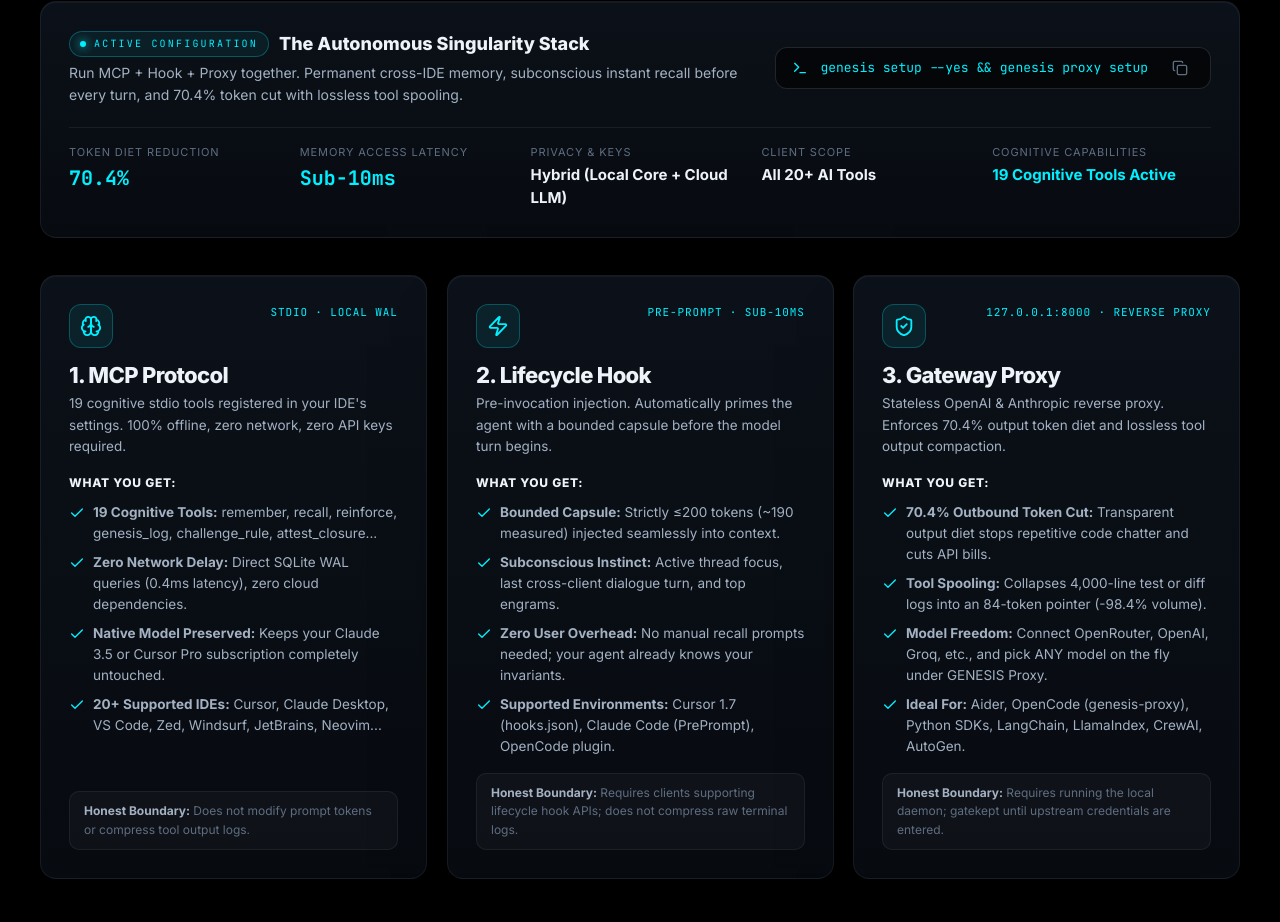
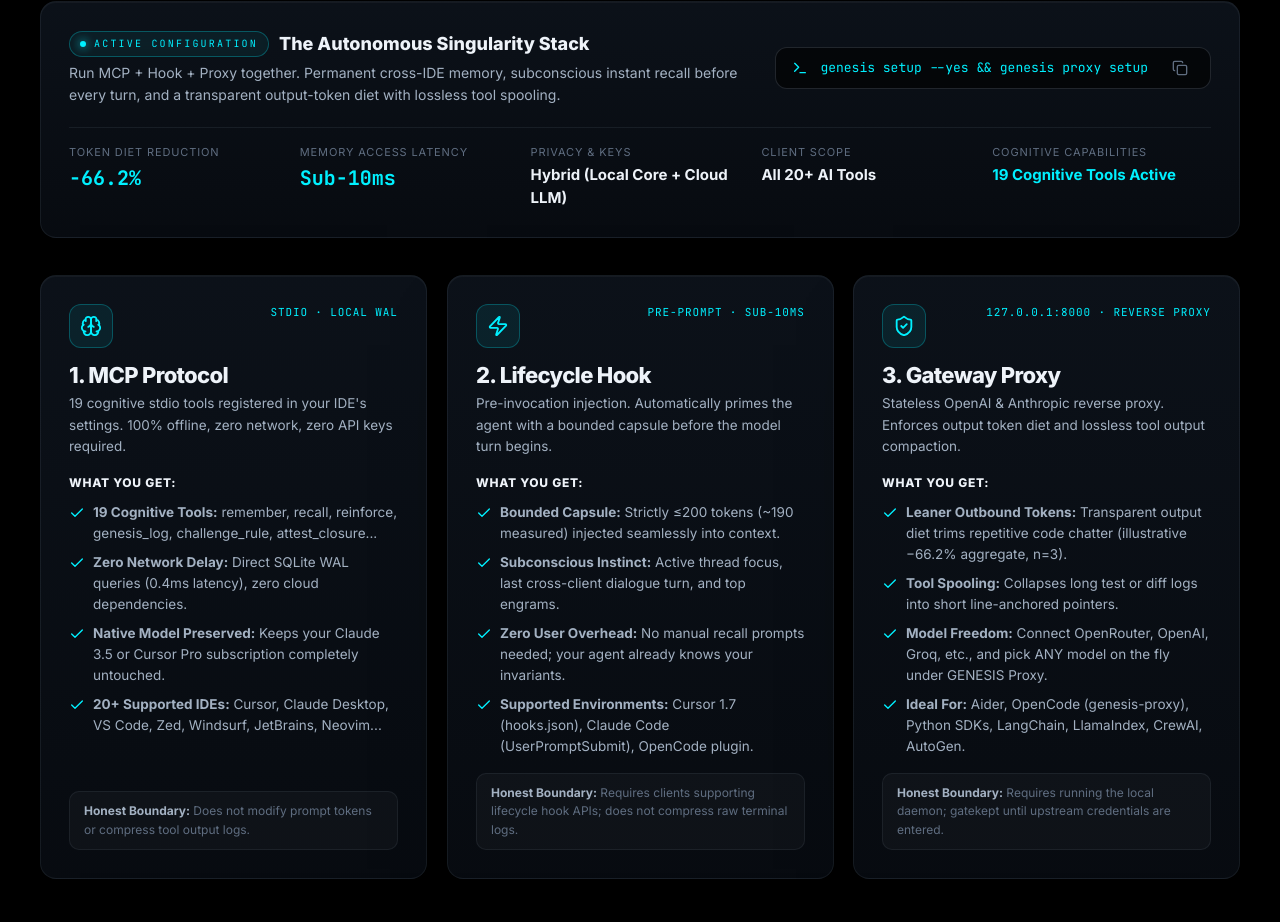
Before and after one commit to HamidRezaeian/genesis-memory-site, a React (Vite) app: page / in a window 1280 px wide. Shown: the part 1266-2188 px from the top of the page. Built offline with nearby package versions, Linux system fonts and the light colour scheme.

Commit message:
feat(site): honesty pass — true -66.2% aggregate, UserPromptSubmit, v0.14.3

```diff
--- a/package.json
+++ b/package.json
@@ -1,7 +1,7 @@
 {
   "name": "genesis-memory-site",
   "private": true,
-  "version": "0.14.1",
+  "version": "0.14.3",
   "type": "module",
   "scripts": {
     "dev": "vite",
--- a/src/components/Hero.jsx
+++ b/src/components/Hero.jsx
@@ -37,7 +37,7 @@
     <div style={{ display: 'flex', gap: 28, flexWrap: 'wrap', alignItems: 'center' }}>
       <div><div className="mono" style={{ fontSize: 26, fontWeight: 700, color: 'var(--cyan)', letterSpacing: '-.03em' }}>{fmt.int(tk)}</div><div style={{ fontSize: 11, color: 'var(--fg-3)', letterSpacing: '.14em', textTransform: 'uppercase' }}>tokens dieted · live</div></div>
       <div><div className="mono" style={{ fontSize: 26, fontWeight: 700, color: '#fff', letterSpacing: '-.03em' }}>{fmt.usd(dl)}</div><div style={{ fontSize: 11, color: 'var(--fg-3)', letterSpacing: '.14em', textTransform: 'uppercase' }}>saved this month</div></div>
-      <div><div className="mono" style={{ fontSize: 26, fontWeight: 700, letterSpacing: '-.03em' }}>440</div><div style={{ fontSize: 11, color: 'var(--fg-3)', letterSpacing: '.14em', textTransform: 'uppercase' }}>tests green</div></div>
+      <div><div className="mono" style={{ fontSize: 26, fontWeight: 700, letterSpacing: '-.03em' }}>467</div><div style={{ fontSize: 11, color: 'var(--fg-3)', letterSpacing: '.14em', textTransform: 'uppercase' }}>tests green</div></div>
     </div>
   )
 }
--- a/src/components/OutputDiet.jsx
+++ b/src/components/OutputDiet.jsx
@@ -311,8 +311,8 @@
             {/* Aggregated Benchmark Metrics Footer */}
             <div style={{ marginTop: 24, paddingTop: 18, borderTop: '1px solid var(--line)', display: 'flex', flexWrap: 'wrap', justifyContent: 'space-around', gap: 16, textAlign: 'center' }}>
               <div>
-                <span className="mono" style={{ fontSize: 24, fontWeight: 800, color: 'var(--cyan)' }}>70.4%</span>
-                <p style={{ fontSize: 11, color: 'var(--fg-3)', marginTop: 2, letterSpacing: '.06em', textTransform: 'uppercase' }}>Avg Live Token Cut</p>
+                <span className="mono" style={{ fontSize: 24, fontWeight: 800, color: 'var(--cyan)' }}>66.2%</span>
+                <p style={{ fontSize: 11, color: 'var(--fg-3)', marginTop: 2, letterSpacing: '.06em', textTransform: 'uppercase' }}>Illustrative Token Cut (n=3)</p>
               </div>
               <div>
                 <span className="mono" style={{ fontSize: 24, fontWeight: 800, color: 'var(--cyan)' }}>96.4%</span>
--- a/src/components/Pricing.jsx
+++ b/src/components/Pricing.jsx
@@ -96,7 +96,7 @@
         <div>
           <div style={{ display: 'flex', alignItems: 'center', gap: 10, fontWeight: 900, letterSpacing: '.16em', fontSize: 13 }}><span style={{ width: 20, height: 20, borderRadius: '50%', background: 'radial-gradient(circle at 35% 35%,#fff,var(--cyan) 35%,rgba(0,240,255,.15) 70%,transparent 72%)', boxShadow: '0 0 18px rgba(0,240,255,.7)' }} />GENESIS</div>
           <p style={{ color: 'var(--fg-3)', fontSize: 13, marginTop: 12, maxWidth: 360, lineHeight: 1.6 }}>The persistent brain and token diet for every AI coding agent. Local-first, stdlib-only, tested to the byte.</p>
-          <div style={{ display: 'flex', gap: 6, marginTop: 14, flexWrap: 'wrap' }}><span className="pill emerald">440 tests green</span><span className="pill cyan">v0.14.1</span><span className="pill">python ≥ 3.10</span></div>
+          <div style={{ display: 'flex', gap: 6, marginTop: 14, flexWrap: 'wrap' }}><span className="pill emerald">467 tests green</span><span className="pill cyan">v0.14.3</span><span className="pill">python ≥ 3.10</span></div>
         </div>
           {[['Product', ['Token Diet#diet', 'Spooling#spool', 'Privacy Shield#shield', 'Conduit#conduit', 'Sleep#sleep', 'Pricing#pricing']], ['Clients', ['Cursor#setup', 'Claude Code#setup', 'VS Code#setup', 'Zed#setup', 'JetBrains#setup', 'Neovim & Emacs#setup']], ['Resources', ['PyPI|https://pypi.org/project/genesis-memory/']]].map(([h, items]) => (
           <div key={h}><div style={{ fontSize: 11, letterSpacing: '.16em', textTransform: 'uppercase', color: 'var(--fg-3)', marginBottom: 12 }}>{h}</div>
--- a/src/components/PrimitivesMatrix.jsx
+++ b/src/components/PrimitivesMatrix.jsx
@@ -25,13 +25,13 @@
     name: 'Tri-Modal (All 3)',
     badge: 'Recommended',
     tagline: 'The Autonomous Singularity Stack',
-    desc: 'Run MCP + Hook + Proxy together. Permanent cross-IDE memory, subconscious instant recall before every turn, and 70.4% token cut with lossless tool spooling.',
+    desc: 'Run MCP + Hook + Proxy together. Permanent cross-IDE memory, subconscious instant recall before every turn, and a transparent output-token diet with lossless tool spooling.',
     cmd: 'genesis setup --yes && genesis proxy setup',
     mcp: true,
     hook: true,
     proxy: true,
     stats: {
-      tokensSaved: '70.4%',
+      tokensSaved: '−66.2%',
       latency: 'Sub-10ms',
       offlineLocal: 'Hybrid (Local Core + Cloud LLM)',
       crossIdeSync: 'All 20+ AI Tools',
@@ -79,13 +79,13 @@
     name: 'Proxy Only',
     badge: 'Token Diet & Gateway',
     tagline: 'Stateless Reverse Proxy & Model Freedom',
-    desc: 'Listens on 127.0.0.1:8000. Cuts output tokens by 70.4%, collapses 4,000-line tool outputs into 84-token pointers, and forwards requests to OpenRouter, OpenAI, or Groq with any model on the fly.',
+    desc: 'Listens on 127.0.0.1:8000. Trims output tokens (illustrative −66.2% aggregate, n=3), collapses long tool outputs into short pointers, and forwards requests to OpenRouter, OpenAI, or Groq with any model on the fly.',
     cmd: 'genesis proxy setup',
     mcp: false,
     hook: false,
     proxy: true,
     stats: {
-      tokensSaved: '70.4% Output Diet',
+      tokensSaved: 'Illustrative Diet',
       latency: 'Streaming Passthrough',
       offlineLocal: 'Requires LLM Provider Key',
       crossIdeSync: 'Aider, OpenCode & SDKs',
@@ -136,7 +136,7 @@
     category: 'Token Diet & Financial Efficiency',
     features: [
       {
-        name: '70.4% Output Token Diet',
+        name: 'Output Token Diet (illustrative −66.2%, n=3)',
         desc: 'Curbs conversational fluff and enforces concise answers and byte-exact code blocks.',
         mcp: false,
         hook: false,
@@ -145,7 +145,7 @@
       },
       {
         name: 'Lossless Headless Tool Spooling',
-        desc: 'Collapses 4,000-line pytest/git/compiler terminal logs into 84-token line-anchored pointers.',
+        desc: 'Collapses long pytest/git/compiler terminal logs into short line-anchored pointers.',
         mcp: false,
         hook: false,
         proxy: true,
@@ -487,7 +487,7 @@
                     </li>
                     <li style={{ display: 'flex', alignItems: 'flex-start', gap: 8 }}>
                       <Check size={16} color="var(--cyan)" style={{ flexShrink: 0, marginTop: 3 }} />
-                      <span><strong>Supported Environments:</strong> Cursor 1.7 (hooks.json), Claude Code (PrePrompt), OpenCode plugin.</span>
+                      <span><strong>Supported Environments:</strong> Cursor 1.7 (hooks.json), Claude Code (UserPromptSubmit), OpenCode plugin.</span>
                     </li>
                   </ul>
                 </div>
@@ -527,7 +527,7 @@
                 <div>
                   <h3 style={{ fontSize: 22, fontWeight: 800, marginBottom: 6 }}>3. Gateway Proxy</h3>
                   <p style={{ color: 'var(--fg-2)', fontSize: 13.5, lineHeight: 1.6 }}>
-                    Stateless OpenAI & Anthropic reverse proxy. Enforces 70.4% output token diet and lossless tool output compaction.
+                    Stateless OpenAI & Anthropic reverse proxy. Enforces output token diet and lossless tool output compaction.
                   </p>
                 </div>
 
@@ -538,11 +538,11 @@
                   <ul style={{ listStyle: 'none', padding: 0, margin: 0, display: 'flex', flexDirection: 'column', gap: 8, fontSize: 13.5, color: 'var(--fg-2)' }}>
                     <li style={{ display: 'flex', alignItems: 'flex-start', gap: 8 }}>
                       <Check size={16} color="var(--cyan)" style={{ flexShrink: 0, marginTop: 3 }} />
-                      <span><strong>70.4% Outbound Token Cut:</strong> Transparent output diet stops repetitive code chatter and cuts API bills.</span>
+                      <span><strong>Leaner Outbound Tokens:</strong> Transparent output diet trims repetitive code chatter (illustrative −66.2% aggregate, n=3).</span>
                     </li>
                     <li style={{ display: 'flex', alignItems: 'flex-start', gap: 8 }}>
                       <Check size={16} color="var(--cyan)" style={{ flexShrink: 0, marginTop: 3 }} />
-                      <span><strong>Tool Spooling:</strong> Collapses 4,000-line test or diff logs into an 84-token pointer (-98.4% volume).</span>
+                      <span><strong>Tool Spooling:</strong> Collapses long test or diff logs into short line-anchored pointers.</span>
                     </li>
                     <li style={{ display: 'flex', alignItems: 'flex-start', gap: 8 }}>
                       <Check size={16} color="var(--cyan)" style={{ flexShrink: 0, marginTop: 3 }} />
@@ -579,7 +579,7 @@
                 <p style={{ color: 'var(--fg-2)', fontSize: 13.5, marginTop: 4 }}>Compare what is included in each standalone primitive vs the full Tri-Modal stack.</p>
               </div>
               <div className="mono" style={{ fontSize: 12, color: 'var(--cyan)' }}>
-                440 tests passed · 100% verified behavior
+                467 tests passed · 100% verified behavior
               </div>
             </div>
 
--- a/src/components/Setup.jsx
+++ b/src/components/Setup.jsx
@@ -7,7 +7,7 @@
 
 export const CLIENTS = [
   { id: 'cursor', name: 'Cursor', fam: 'IDE', caps: ['MCP', 'Hook', 'Proxy'], path: '~/.cursor/mcp.json + hooks.json', fmt: 'json', snippet: mcp() },
-  { id: 'claude_code', name: 'Claude Code', fam: 'CLI', caps: ['Hook', 'MCP', 'Proxy'], path: '~/.claude/settings.json + ~/.claude.json', fmt: 'json', snippet: JSON.stringify({ env: { GENESIS_DAEMON_DB: DB }, hooks: { PrePrompt: [{ matcher: '.*', hooks: [{ type: 'command', command: `"${PY}" "~/genesis_memory/hooks/subconscious_hook.py" --claude` }] }] } }, null, 2) },
+  { id: 'claude_code', name: 'Claude Code', fam: 'CLI', caps: ['Hook', 'MCP', 'Proxy'], path: '~/.claude/settings.json + ~/.claude.json', fmt: 'json', snippet: JSON.stringify({ env: { GENESIS_DAEMON_DB: DB }, hooks: { UserPromptSubmit: [{ hooks: [{ type: 'command', command: `"${PY}" "~/genesis_memory/hooks/subconscious_hook.py" --claude` }] }] } }, null, 2) },
   { id: 'opencode', name: 'OpenCode', fam: 'CLI', caps: ['MCP', 'Proxy', 'Hook'], path: '~/.config/opencode/opencode.jsonc + plugins/', fmt: 'jsonc', snippet: JSON.stringify({ mcp: { 'genesis-memory': { type: 'local', command: [PY, DAEMON], environment: { GENESIS_DAEMON_DB: DB }, enabled: true } }, provider: { 'genesis-proxy': { npm: '@ai-sdk/openai-compatible', options: { baseURL: 'http://127.0.0.1:8000/v1' } } } }, null, 2) },
   { id: 'vscode', name: 'VS Code · Copilot', fam: 'IDE', caps: ['MCP', 'Proxy'], path: '~/…/Code/User/mcp.json', fmt: 'jsonc', snippet: JSON.stringify({ servers: { 'genesis-memory': { type: 'stdio', command: PY, args: [DAEMON], env: { GENESIS_DAEMON_DB: DB } } } }, null, 2) },
   { id: 'zed', name: 'Zed', fam: 'IDE', caps: ['MCP', 'Proxy'], path: '~/.config/zed/settings.json', fmt: 'jsonc', snippet: JSON.stringify({ context_servers: { 'genesis-memory': { command: { path: PY, args: [DAEMON], env: { GENESIS_DAEMON_DB: DB } } } } }, null, 2) },
@@ -16,7 +16,7 @@
   { id: 'jetbrains', name: 'JetBrains · Junie', fam: 'IDE', caps: ['MCP', 'Proxy'], path: '~/.junie/mcp/mcp.json', fmt: 'json', snippet: mcp() },
   { id: 'cline', name: 'Cline', fam: 'Plugin', caps: ['MCP', 'Proxy'], path: '…/saoudrizwan.claude-dev/settings/cline_mcp_settings.json', fmt: 'json', snippet: mcp() },
   { id: 'roo', name: 'Roo Code', fam: 'Plugin', caps: ['MCP', 'Proxy'], path: '…/rooveterinaryinc.roo-cline/settings/mcp_settings.json', fmt: 'json', snippet: mcp() },
-  { id: 'continue', name: 'Continue.dev', fam: 'Plugin', caps: ['MCP', 'Proxy'], path: '~/.continue/mcpServers/genesis-memory.yaml', fmt: 'yaml', snippet: `name: GENESIS Memory\nversion: 0.14.1\nschema: v1\nmcpServers:\n  - name: genesis-memory\n    command: ${PY}\n    args:\n      - ${DAEMON}\n    env:\n      GENESIS_DAEMON_DB: ${DB}` },
+  { id: 'continue', name: 'Continue.dev', fam: 'Plugin', caps: ['MCP', 'Proxy'], path: '~/.continue/mcpServers/genesis-memory.yaml', fmt: 'yaml', snippet: `name: GENESIS Memory\nversion: 0.14.3\nschema: v1\nmcpServers:\n  - name: genesis-memory\n    command: ${PY}\n    args:\n      - ${DAEMON}\n    env:\n      GENESIS_DAEMON_DB: ${DB}` },
   { id: 'neovim', name: 'Neovim', fam: 'Plugin', caps: ['MCP', 'Proxy'], path: '~/.config/mcphub/servers.json (Avante · CodeCompanion · Copilot.lua)', fmt: 'lua', snippet: `-- mcphub.nvim / Avante / CodeCompanion\nreturn {\n  mcpServers = {\n    ["genesis-memory"] = {\n      command = "${PY}",\n      args = { "${DAEMON}" },\n      env = { GENESIS_DAEMON_DB = "${DB}" },\n    },\n  },\n  proxy = { endpoint = "http://127.0.0.1:8000/v1" },\n}` },
   { id: 'emacs', name: 'Emacs', fam: 'Plugin', caps: ['MCP', 'Proxy'], path: '~/.emacs.d/genesis-memory.el (gptel · aidermacs · mcp.el)', fmt: 'elisp', snippet: `(with-eval-after-load 'mcp\n  (add-to-list 'mcp-hub-servers\n    '("genesis-memory" . (:command "${PY}"\n                          :args ("${DAEMON}")\n                          :env (:GENESIS_DAEMON_DB "${DB}")))))\n(with-eval-after-load 'gptel\n  (gptel-make-openai "GENESIS Proxy"\n    :host "127.0.0.1:8000" :protocol "http" :stream t))` },
   { id: 'aider', name: 'Aider', fam: 'CLI', caps: ['Proxy'], path: '~/.aider.conf.yml', fmt: 'yaml', snippet: `# >>> genesis-memory >>>\nopenai-api-base: http://127.0.0.1:8000/v1\nset-env:\n  - GENESIS_DAEMON_DB=${DB}\n# <<< genesis-memory <<<` },
--- a/src/components/SleepViz.jsx
+++ b/src/components/SleepViz.jsx
@@ -12,7 +12,7 @@
   { k: 'REM', title: 'Distil skills', tone: 'fg', desc: 'Recurring successful outcomes with shared trigger patterns are compressed into one deterministic procedural skill.' },
   { k: 'WAKE', title: 'Write digest', tone: 'fg', desc: 'Top decisions and facts are rendered into a bounded Active Digest that primes the next session\'s first prompt.' },
 ]
-const OUTCOMES = ['genesis run -- pytest → 440 passed', 'genesis run -- pytest -x → green', 'pytest tests/ headless → green', 'genesis run -- pytest -q → exit 0']
+const OUTCOMES = ['genesis run -- pytest → 467 passed', 'genesis run -- pytest -x → green', 'pytest tests/ headless → green', 'genesis run -- pytest -q → exit 0']
 // Decay curves, strongest last. Rank is encoded in dash + weight, never hue:
 // dotted slate → solid white → dashed white → solid cyan (solidified = goal).
 const CURVES = [
```
Also changed, not shown: 1 other file (tests, documents, lock files or other folders).
